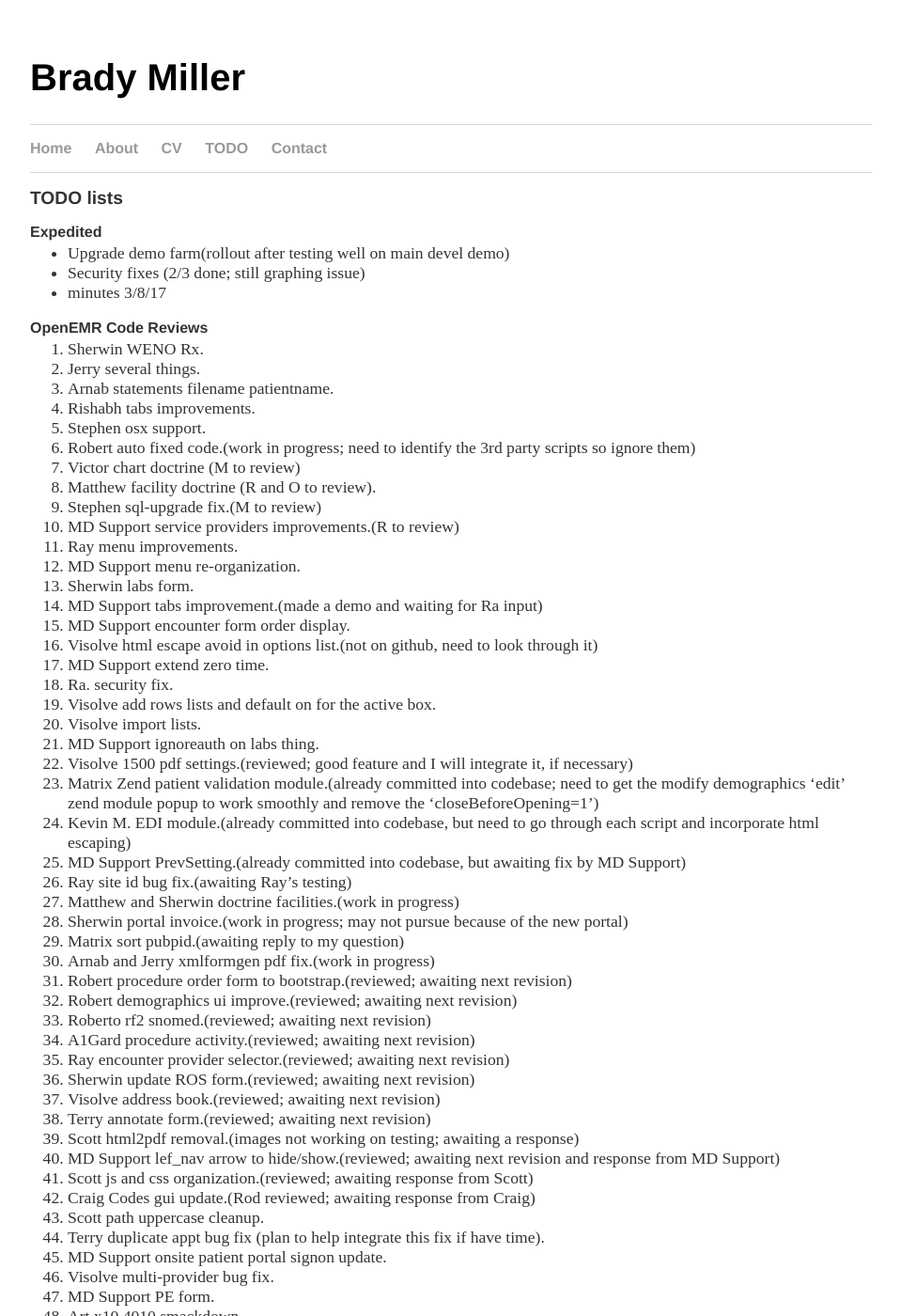
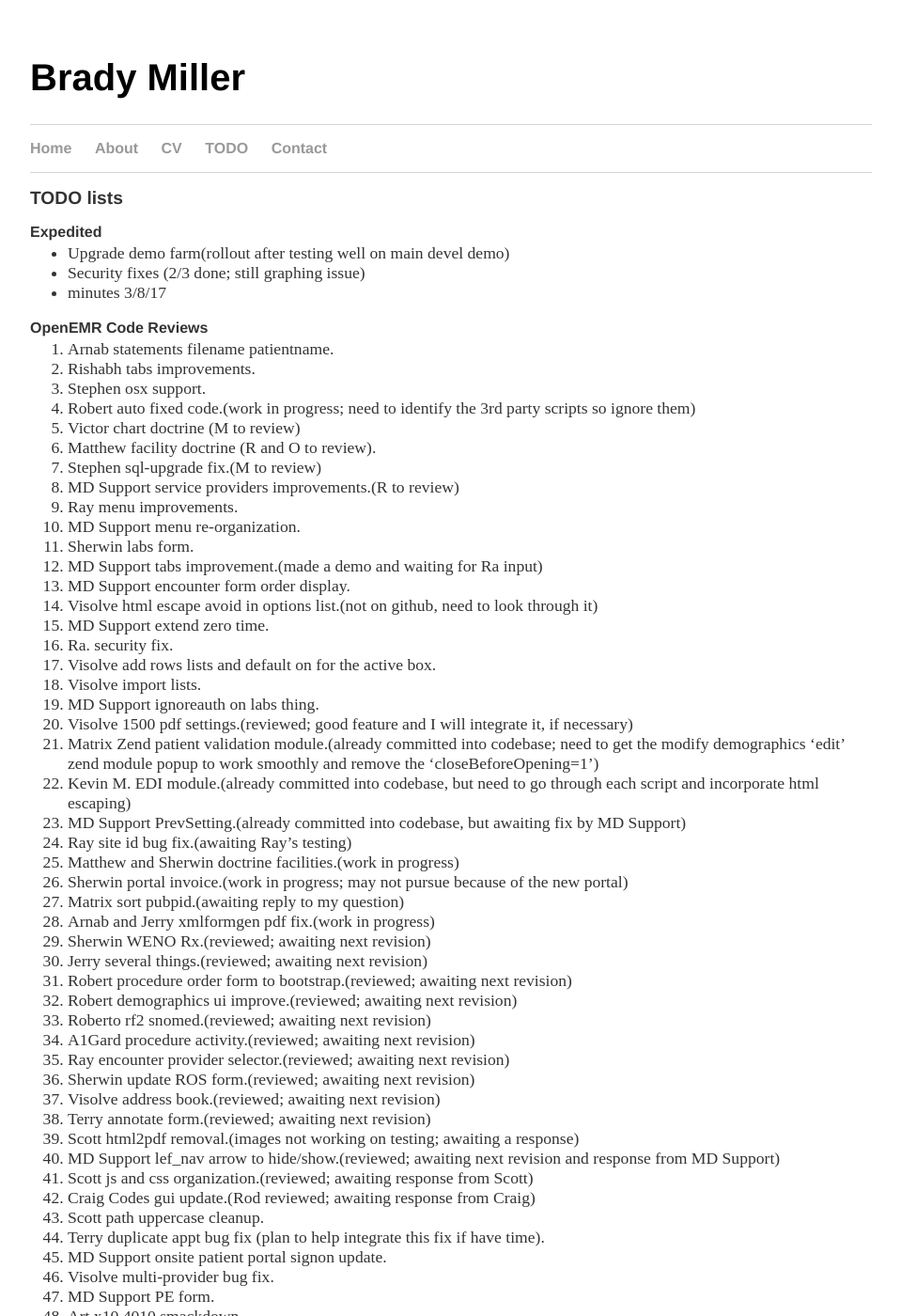
Before and after one commit to bradymiller/bradymiller.github.io, a Jekyll site: the page built from todo/index.md, in a window 1280 px wide and 1400 px high. Shown: the whole window at 94% size, without its empty margins (160-1119 px from the left). Built offline with Jekyll 4.4.1, drawn with Linux system fonts in a browser that asks for light colours; our own code applies the rules of GitHub Pages for plain Markdown files.

Commit message:
Update index.md

```diff
--- a/todo/index.md
+++ b/todo/index.md
@@ -39,6 +37,8 @@
 1. Sherwin portal invoice.(work in progress; may not pursue because of the new portal)
 1. Matrix sort pubpid.(awaiting reply to my question)
 1. Arnab and Jerry xmlformgen pdf fix.(work in progress)
+1. Sherwin WENO Rx.(reviewed; awaiting next revision)
+1. Jerry several things.(reviewed; awaiting next revision)
 1. Robert procedure order form to bootstrap.(reviewed; awaiting next revision)
 1. Robert demographics ui improve.(reviewed; awaiting next revision)
 1. Roberto rf2 snomed.(reviewed; awaiting next revision)
```
Also changed, not shown: other parts of todo/index.md (+0 -2 lines).
